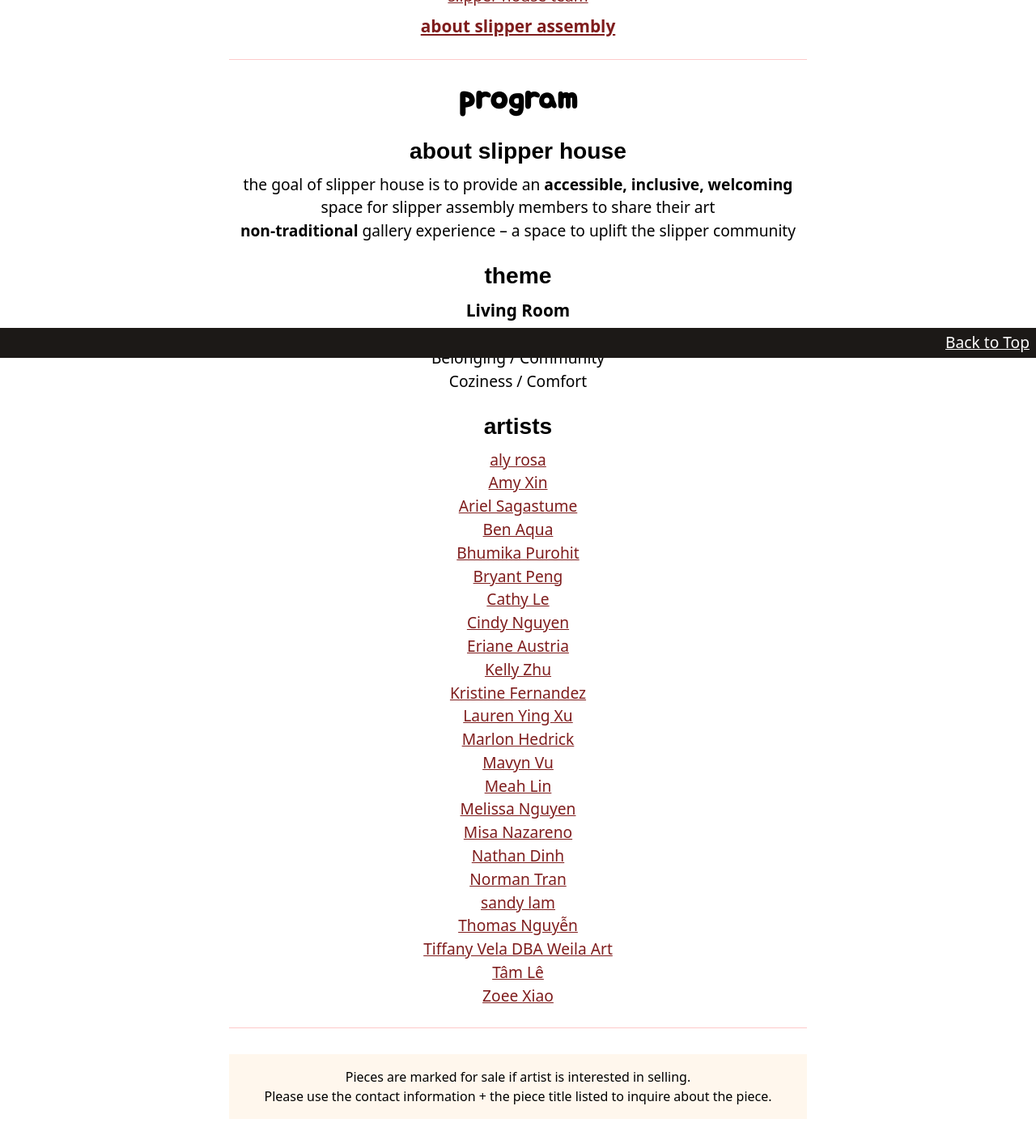
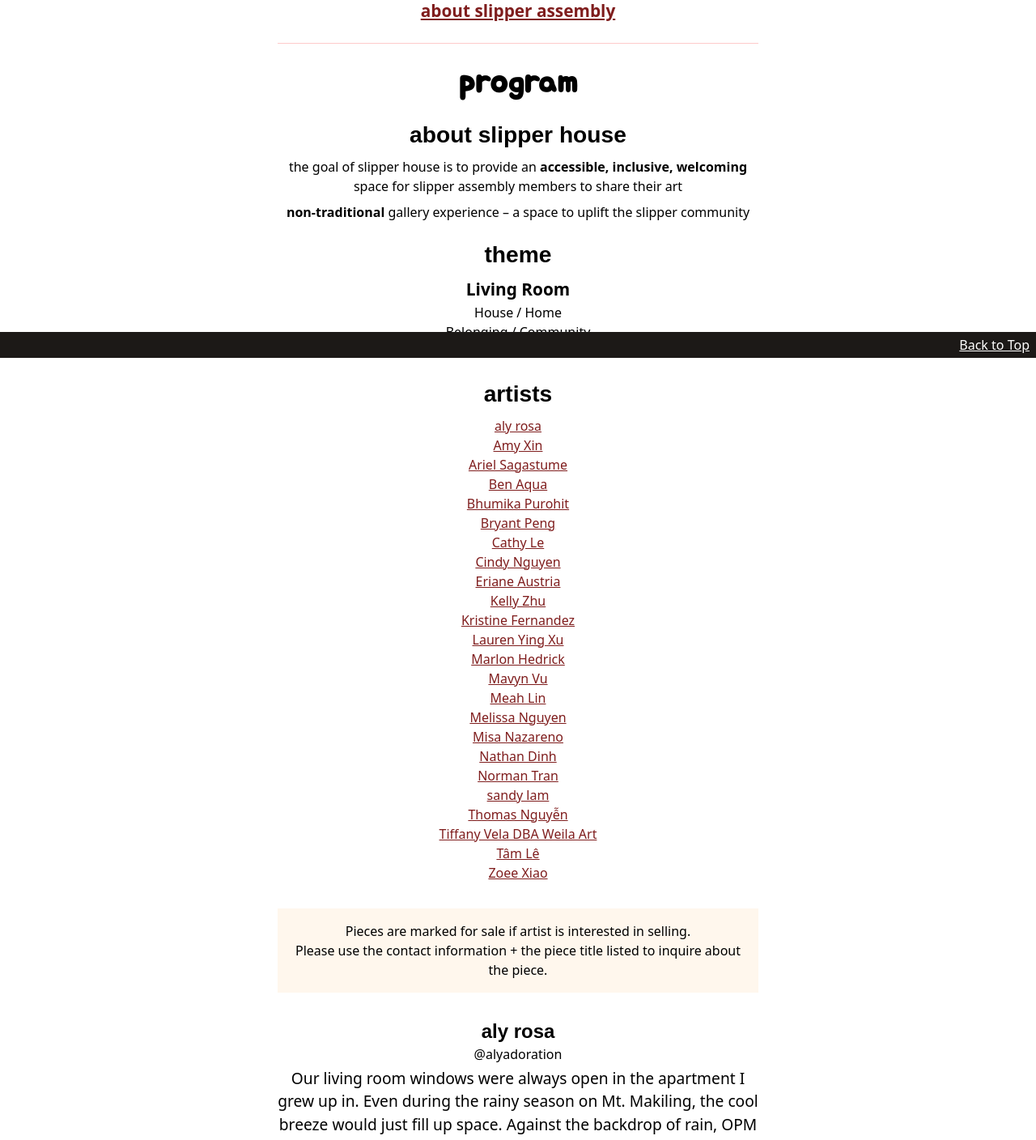
Before and after one commit to fernakr/slipper-house, a Next.js app: page /slipper-house/ in a window 1280 px wide. Shown: the part 358-1766 px from the top of the page at 81% size. Built offline with nearby package versions, Linux system fonts and the light colour scheme; a web font is replaced by a local one.

Commit message:
about spacing:

```diff
--- a/app/globals.css
+++ b/app/globals.css
@@ -19,7 +19,7 @@ targets devices or browsers that have a dark color scheme preference set. */
 } */
 
 body {
-  font-size: 1.2rem;
+  font-size: 1rem;
   font-family: var(--cabin-font);
   color: rgb(var(--foreground-rgb));
   background: linear-gradient(
--- a/app/page.js
+++ b/app/page.js
@@ -772,7 +772,7 @@ export default function Home() {
         <h3 id="slipper-house">about slipper house</h3>
         <ul className="no-list">
           <li>the goal of slipper house is to provide an <strong>accessible, inclusive, welcoming</strong> space for slipper assembly members to share their art</li>
-          <li><strong>non-traditional</strong> gallery experience – a space to uplift the slipper community</li>
+          <li className="mt-2"><strong>non-traditional</strong> gallery experience – a space to uplift the slipper community</li>
           </ul>
         <h3>theme</h3>
         <strong className="text-lg">Living Room</strong>
@@ -793,7 +793,7 @@ export default function Home() {
 
           }
         </ul>
-        <hr/>
+
         <p id="for-sale" className="bg-orange-50 p-4 my-8 text-sm">Pieces are marked for sale if artist is interested in selling. <br />Please use the contact information + the piece title listed to inquire about the piece.</p>
         { artists.map((artist, index) => {
           const pieces = [];
```
